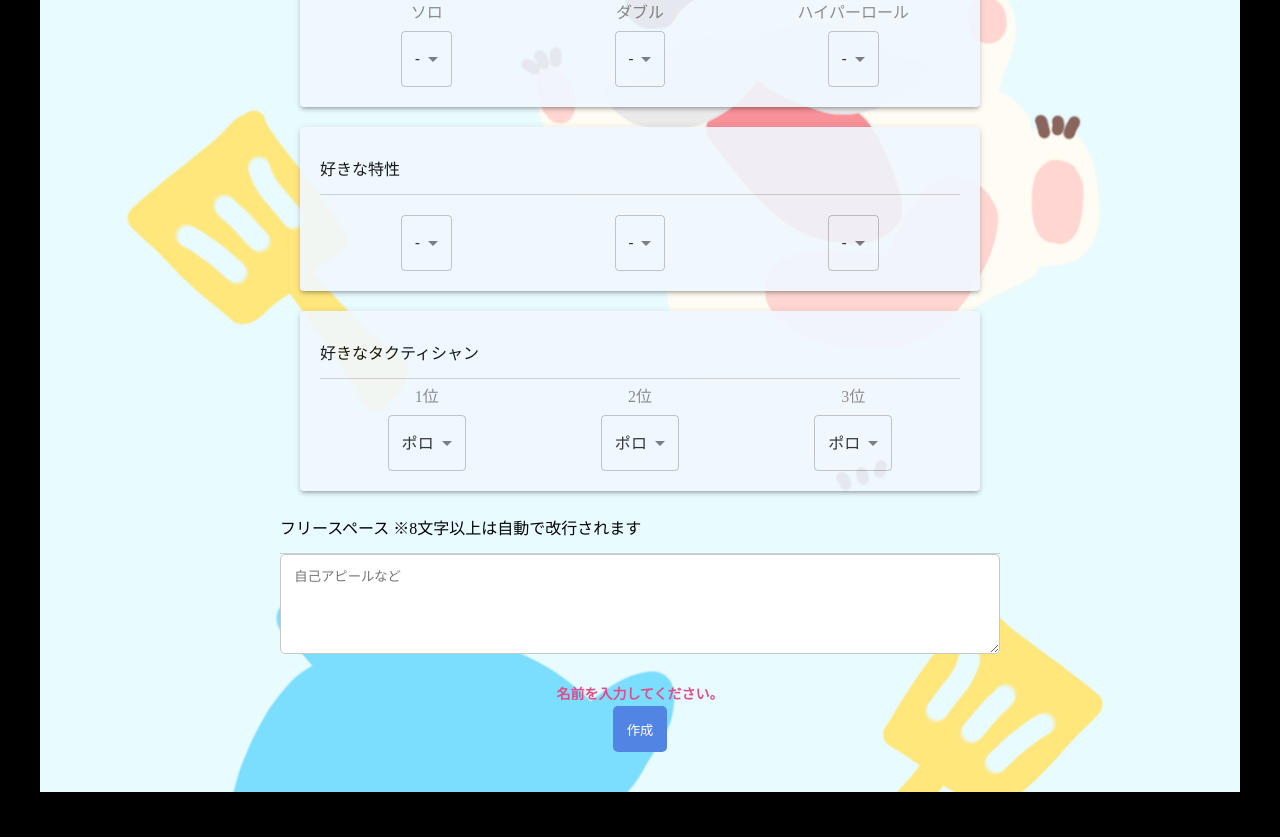
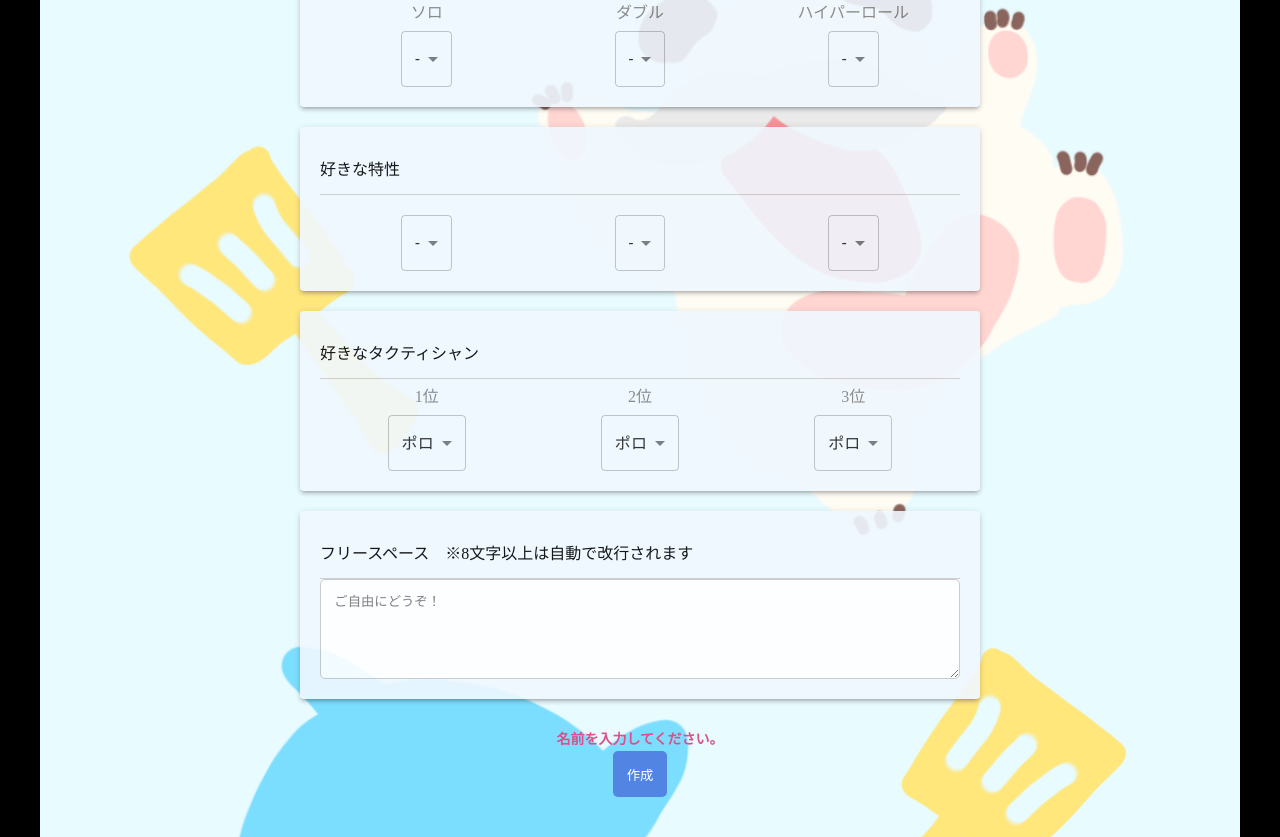
Before and after one commit to k-and-k-dev/tftcard, a Next.js app: page / in a window 1280 px wide. Shown: the part 1227-2064 px from the top of the page. Before the commit the page ends 2019 px from the top, so only its background shows below. Built offline with nearby package versions, Linux system fonts and the light colour scheme.

Commit message:
フリースペースもPaper化。

```diff
--- a/src/components/organisms/Form.module.scss
+++ b/src/components/organisms/Form.module.scss
@@ -92,3 +92,10 @@
         opacity: 0.6;
     }
 }
+
+.br {
+    display: none;
+    @media screen and (max-width: 767px) {
+        display: block;
+    }
+}
--- a/src/components/organisms/Form.tsx
+++ b/src/components/organisms/Form.tsx
@@ -197,10 +197,17 @@ export const Form = () => {
                             </div>
                         </div>
                     </Paper>
-                </div>
-                <div className={styles.form_unit}>
-                    <p className={styles.form_unit_title}>フリースペース ※8文字以上は自動で改行されます</p>
-                    <textarea className={styles.input_textarea} placeholder="自己アピールなど" {...register("free")} />
+                    <Paper elevation={3} sx={paperSx}>
+                        <p className={styles.form_unit_title}>
+                            フリースペース&emsp;
+                            <br className={styles.br} />
+                            ※8文字以上は自動で改行されます
+                        </p>
+                        <textarea
+                            className={styles.input_textarea}
+                            placeholder="ご自由にどうぞ！"
+                            {...register("free")}
+                        />
                         <ErrorMessage
                             errors={errors}
                             name="free"
@@ -208,7 +215,7 @@ export const Form = () => {
                                 message ? <p className={styles.form_validateMessage}>{message}</p> : null
                             }
                         />
-                </div>
+                    </Paper>
                     <div className={styles.form_actionArea}>
                         {!isValid && (
                             <>
@@ -220,6 +227,7 @@ export const Form = () => {
                         <button type="submit" className={styles.form_submitButton}>
                             作成
                         </button>
+                    </div>
                 </div>
             </form>
         </>
```
Lines whose indentation alone changed are shown as unchanged.
